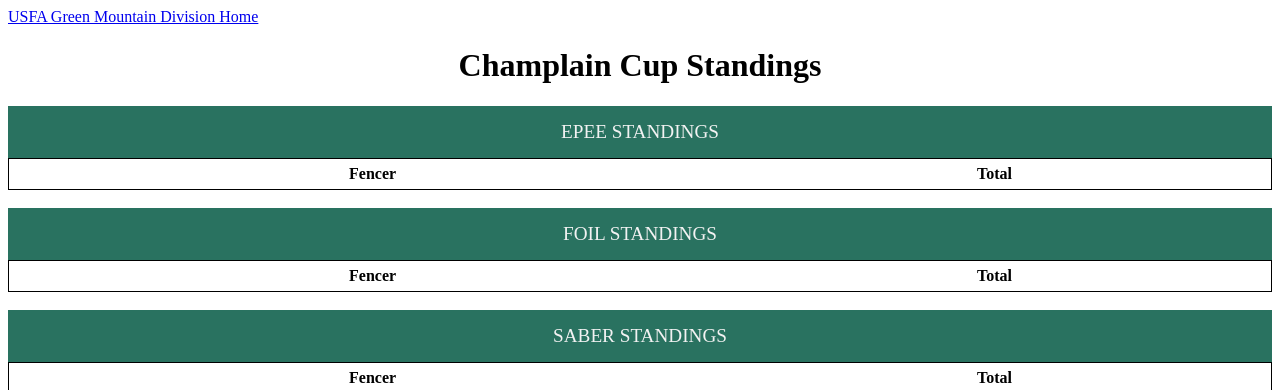
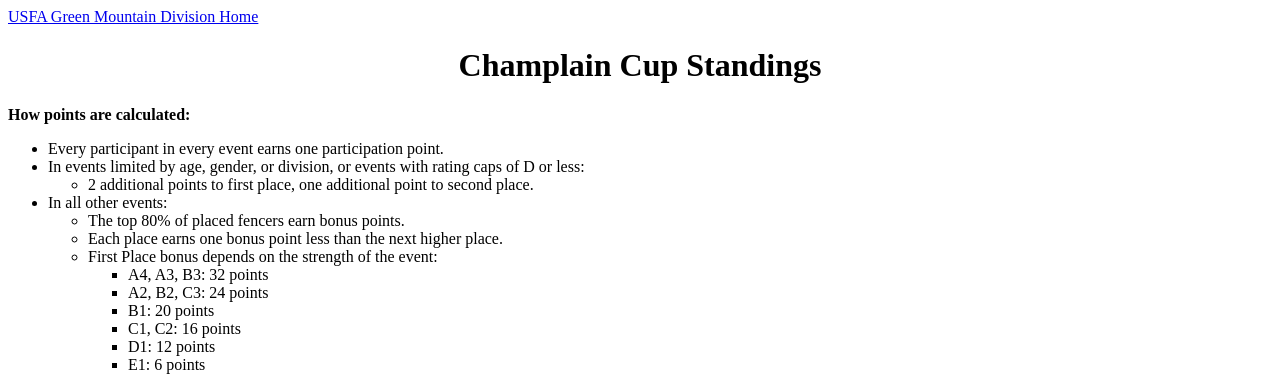
Before and after one commit to makrohn/ChamplainCupCalculator, a Django app: page /points/ in a window 1280 px wide. Shown: the top 390 px of the page. Run offline with Django 4.2, Linux system fonts and the light colour scheme; data that the repository does not hold is empty.

Commit message:
Fix Veteran event calculations, add explainer to the top of the page

```diff
--- a/cc_calc.py
+++ b/cc_calc.py
@@ -34,6 +34,7 @@ tournament_tiers = {
 }
 
 EXCEPTED_RATING_LIMITS = ["Unrated", "EUnder"]
+EXCEPTED_AGE_LIMITS = ["VetCombined"]
 
 class Results(object):
     """The results of a tournament"""
@@ -62,10 +63,13 @@ class Results(object):
         event_rating = self.events[event_id]['Rating']
         event_gender = self.events[event_id]['Gender']
         event_rating_limit = self.events[event_id]['RatingLimit']
+        event_age_limit = self.events[event_id]['AgeLimitMin']
         for tier, stuff in tournament_tiers.items():
             if event_rating in stuff['strengths']:
                 event_max_points = stuff['first_place_points']
-        if event_gender != "Mixed" or event_rating_limit in EXCEPTED_RATING_LIMITS:
+        if (event_gender != "Mixed" or
+            event_rating_limit in EXCEPTED_RATING_LIMITS or
+            event_age_limit in EXCEPTED_AGE_LIMITS):
             event_max_points = DEFAULT_MAX_POINTS
         bonus_points_cutoff = float(event['Entries']) * CUTOFF_MULTIPLIER
         event_points = []
--- a/points/templates/index.html
+++ b/points/templates/index.html
@@ -5,6 +5,28 @@
 <body>
 <a href="/">USFA Green Mountain Division Home</a>
 <h1> Champlain Cup Standings</h1>
+<strong>How points are calculated:</strong>
+<ul><li>Every participant in every event earns one participation point.</li>
+<li>In events limited by age, gender, or division, or events with rating caps of D or less:
+    <ul>
+    <li>2 additional points to first place, one additional point to second place.</li>
+    </ul></li>
+<li>In all other events:
+    <ul>
+    <li>The top 80% of placed fencers earn bonus points.</li>
+    <li>Each place earns one bonus point less than the next higher place.</li>
+    <li>First Place bonus depends on the strength of the event:
+    <ul>
+        <li>A4, A3, B3: 32 points</li>
+        <li>A2, B2, C3: 24 points</li>
+        <li>B1: 20 points</li>
+        <li>C1, C2: 16 points</li>
+        <li>D1: 12 points</li>
+        <li>E1: 6 points</li>
+    </ul></li>
+    </ul></li>
+</ul>
+
 {% include "weapon_table.html" with weapon=epee weapon_name="EPEE" %}
 <br />
 {% include "weapon_table.html" with weapon=foil weapon_name="FOIL" %}
```
